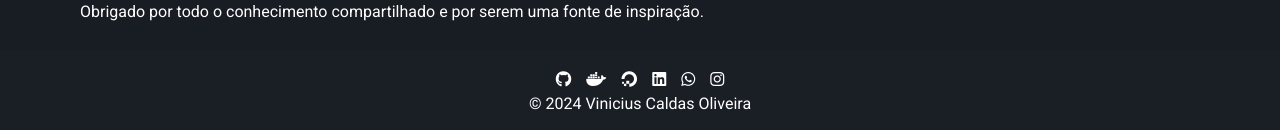
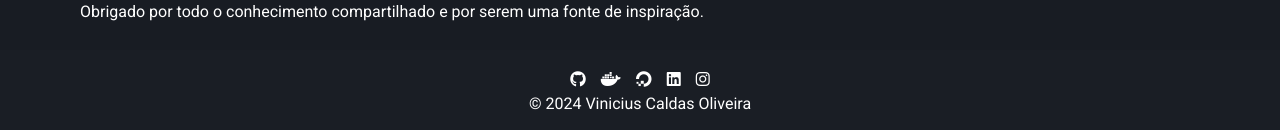
Before and after one commit to viniciuscaol/scsistemalinuxprojetofinal, a plain HTML site: page index.html in a window 1280 px wide. Shown: the part 889-1019 px from the top of the page. Drawn offline with Linux system fonts and the light colour scheme.

Commit message:
Edição index

```diff
--- a/index.html
+++ b/index.html
@@ -37,7 +37,6 @@
             <a href="https://hub.docker.com/u/viniciuscaol" target="_blank"><i class="fa-brands fa-docker"></i></a>
             <a href="https://www.digitalocean.com/?refcode=8318a5739de3&utm_campaign=Referral_Invite&utm_medium=Referral_Program&utm_source=badge" target="_blank"><i class="fa-brands fa-digital-ocean"></i></a>
             <a href="https://www.linkedin.com/in/viniciuscaol" target="_blank"><i class="fab fa-linkedin"></i></a>
-            <a href="https://wa.me/+5571992330850" target="_blank"><i class="fab fa-whatsapp"></i></a>
             <a href="https://www.instagram.com/viniciuscaol/" target="_blank"><i class="fa-brands fa-instagram"></i></a>
         </div>
         <p>© 2024 <a href="http://viniciuscaol.site" target="_blank">Vinicius Caldas Oliveira</a></p>
```
